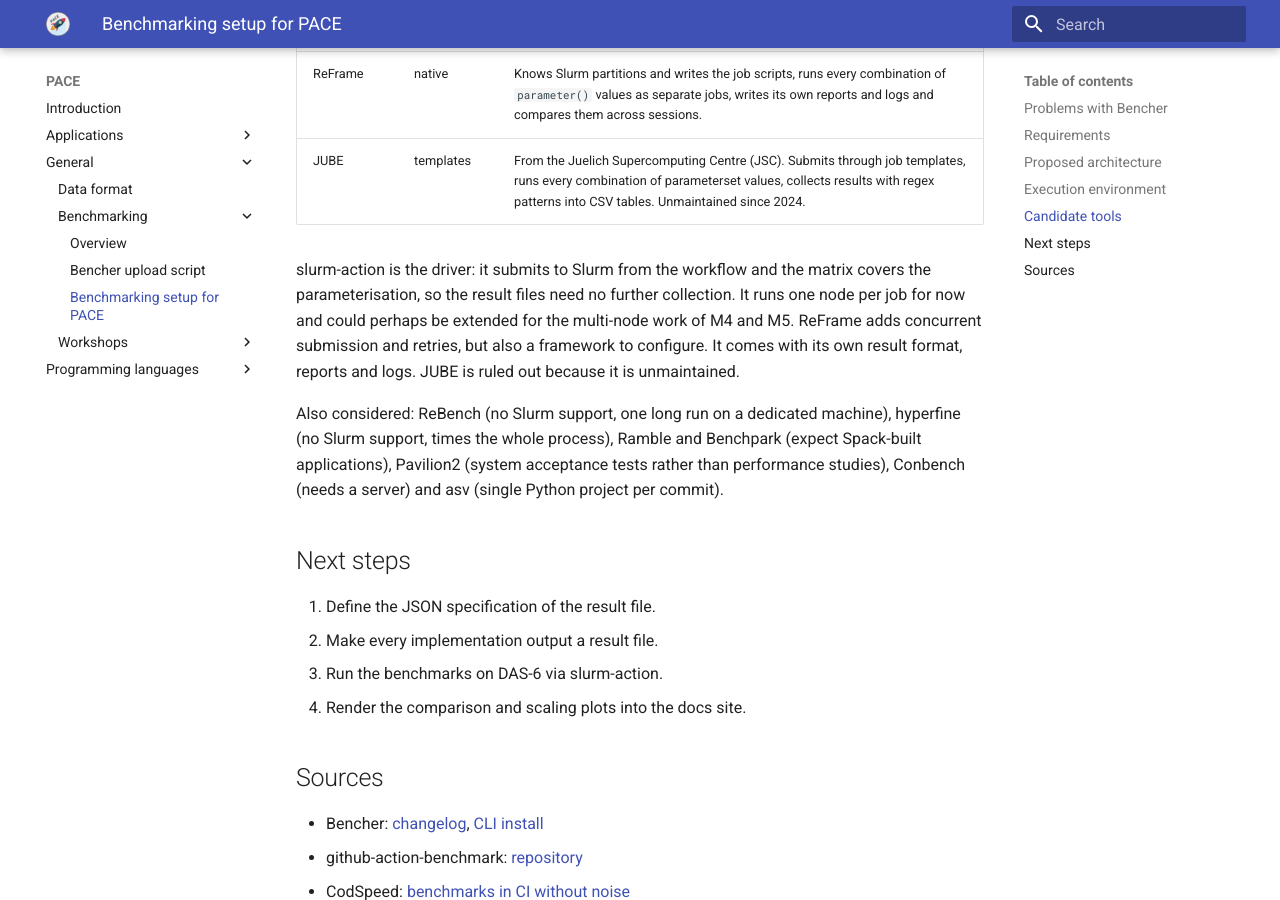
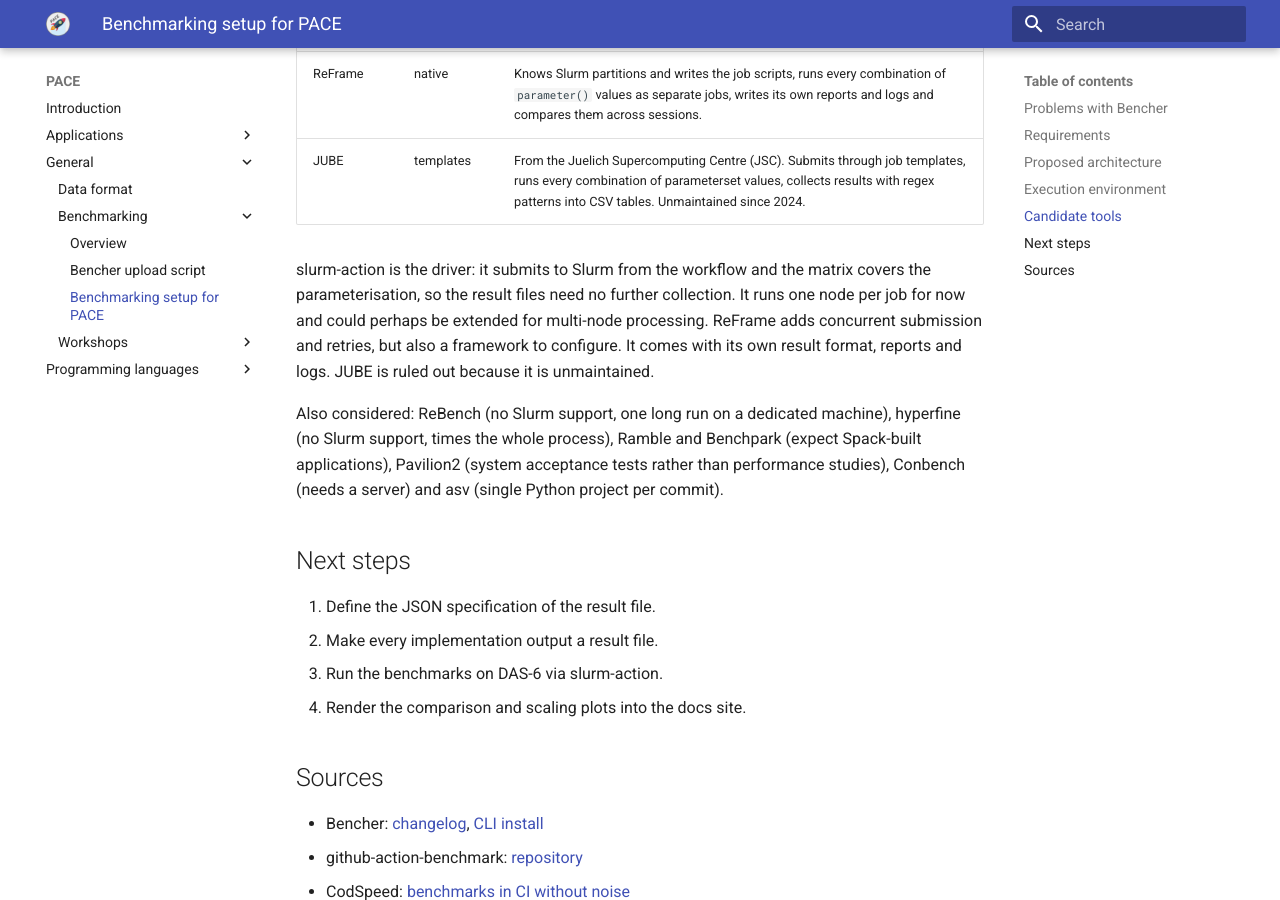
Before and after one commit to astron-rd/PACE, an MkDocs documentation site: the page built from docs/general/benchmarking/3-architecture.md, in a window 1280 px wide and 900 px high, scrolled down 2355 px. Built offline with MkDocs 1.6.1 and Material for MkDocs 9.7.7, drawn with Linux system fonts in a browser that asks for light colours; nearby versions of some CDN libraries.

Commit message:
Remove explicit mention of M4 and M5

```diff
--- a/docs/general/benchmarking/3-architecture.md
+++ b/docs/general/benchmarking/3-architecture.md
@@ -97,8 +97,8 @@
 
 slurm-action is the driver: it submits to Slurm from the workflow and the matrix
 covers the parameterisation, so the result files need no further collection. It
-runs one node per job for now and could perhaps be extended for the multi-node
-work of M4 and M5. ReFrame adds concurrent submission and retries, but also a
+runs one node per job for now and could perhaps be extended for multi-node
+processing. ReFrame adds concurrent submission and retries, but also a
 framework to configure. It comes with its own result format, reports and logs.
 JUBE is ruled out because it is unmaintained.
 
```
